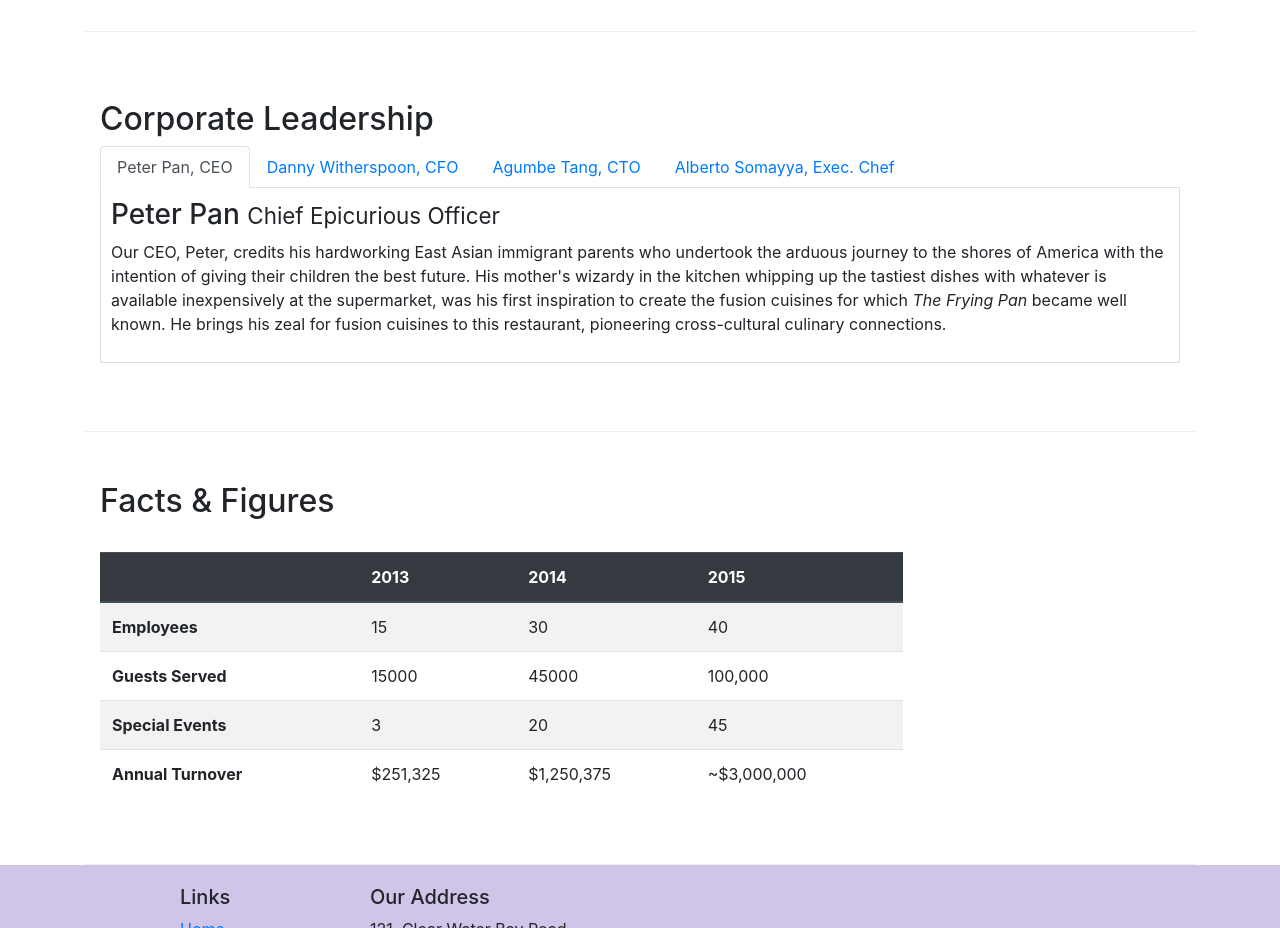
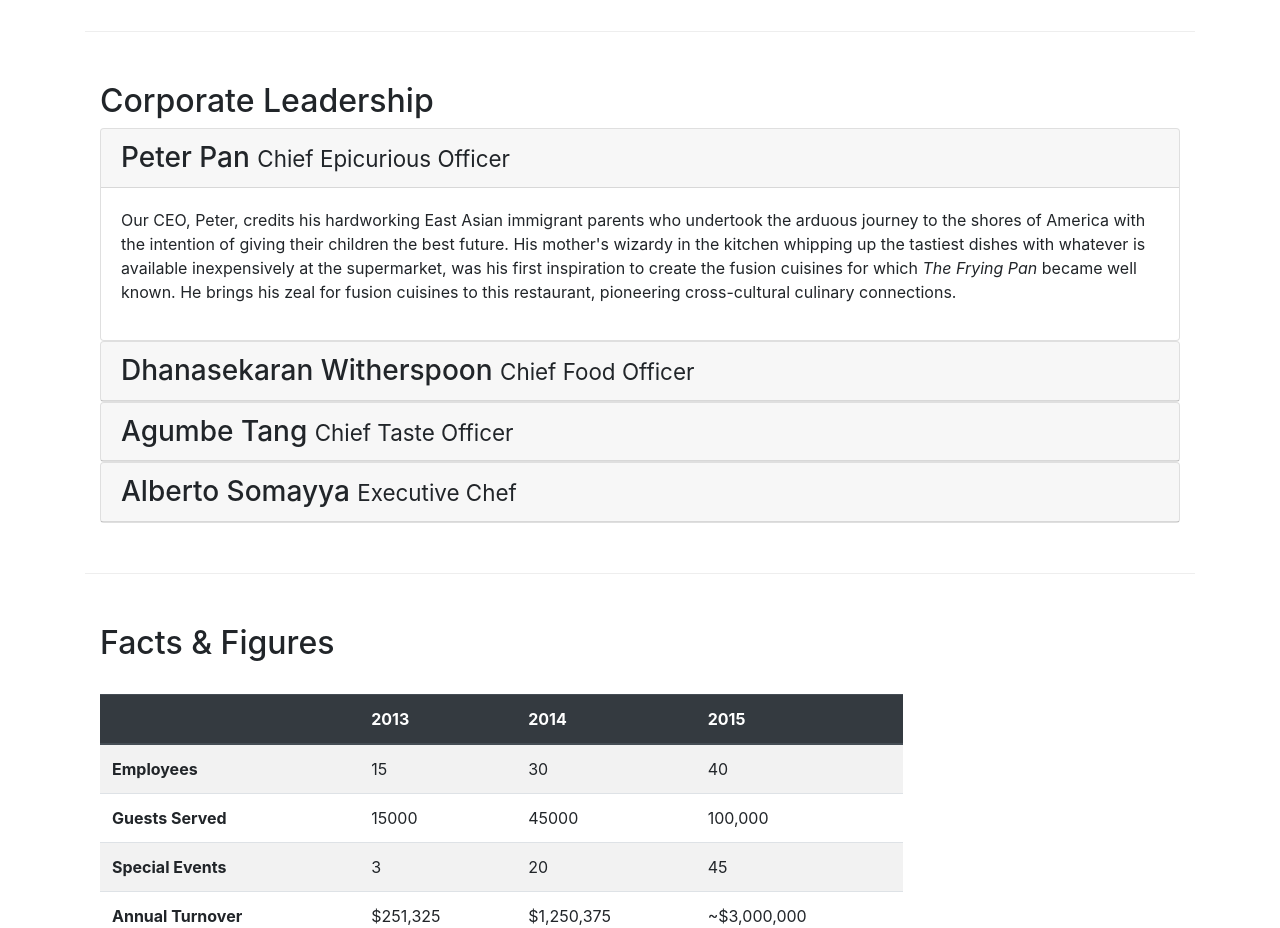
Before and after one commit to parmar-abhinav/Coursera-Bootstrap-Restorante, a website: page aboutus.html in a window 1280 px wide. Shown: the part 940-1868 px from the top of the page. Drawn offline with nearby package versions, Linux system fonts and the light colour scheme.

Commit message:
Accordion

```diff
--- a/aboutus.html
+++ b/aboutus.html
@@ -112,7 +112,7 @@
             <div class="col-12">
                 <h2>Corporate Leadership</h2>
 
-                <ul class="nav nav-tabs">
+                <!-- <ul class="nav nav-tabs">
                     <li class="nav-item">
                         <a class="nav-link active" href="#peter" role="tab" data-toggle="tab">Peter Pan, CEO</a>
                     </li>
@@ -125,59 +125,108 @@
                     <li class="nav-item">
                         <a class="nav-link" href="#alberto" role="tab" data-toggle="tab">Alberto Somayya, Exec. Chef</a>
                     </li>
-                </ul>
-                <div class="tab-content">
+                </ul> -->
 
-                    <div role="tabpanel" class="tab-pane fade show active" id="peter">
-                        <h3>Peter Pan <small>Chief Epicurious Officer</small></h3>
-                        <p class="d-none d-sm-block">Our CEO, Peter, credits his hardworking East Asian immigrant
+
+
+                <div id="accordion">
+
+
+                    <div class="card">
+                        <div class="card-header" role="tab" id="peterhead">
+                            <h3 class="mb-0">
+                                <a data-toggle="collapse" data-target="#peter">
+                                    Peter Pan <small>Chief Epicurious Officer</small>
+                                </a>
+                            </h3>
+                        </div>
+                        <div class="collapse show" id="peter" data-parent="#accordion">
+                            <div class="card-body">
+                                <p class="d-none d-sm-block">Our CEO, Peter, credits his hardworking East Asian
+                                    immigrant
                                     parents who undertook the arduous
-                            journey to the shores of America with the intention of giving their children the best
+                                    journey to the shores of America with the intention of giving their children the
+                                    best
                                     future. His
-                            mother's wizardy in the kitchen whipping up the tastiest dishes with whatever is available
-                            inexpensively at the supermarket, was his first inspiration to create the fusion cuisines
+                                    mother's wizardy in the kitchen whipping up the tastiest dishes with whatever is
+                                    available
+                                    inexpensively at the supermarket, was his first inspiration to create the fusion
+                                    cuisines
                                     for which
-                            <em>The Frying Pan</em> became well known. He brings his zeal for fusion cuisines to this
+                                    <em>The Frying Pan</em> became well known. He brings his zeal for fusion cuisines to
+                                    this
                                     restaurant, pioneering cross-cultural culinary connections.</p>
                             </div>
+                        </div>
+                    </div>
 
-                    <div role="tabpanel" class="tab-pane fade" id="danny">
 
-                        <h3>Dhanasekaran Witherspoon <small>Chief Food Officer</small></h3>
+                    <div class="card">
+                        <div class="card-header" role="tab" id="dannyhead">
+                            <h3 class="mb-0">
+                                <a class="collapsed" data-toggle="collapse" data-target="#danny">
+                                    Dhanasekaran Witherspoon <small>Chief Food Officer</small>
+                                </a>
+                            </h3>
+                        </div>
+                        <div class="collapse" id="danny" data-parent="#accordion">
+                            <div class="card-body">
                                 <p class="d-none d-sm-block">Our CFO, Danny, as he is affectionately referred to by his
                                     colleagues, comes from a long established
                                     family tradition in farming and produce. His experiences growing up on a farm in the
                                     Australian
-                            outback gave him great appreciation for varieties of food sources. As he puts it in his own
+                                    outback gave him great appreciation for varieties of food sources. As he puts it in
+                                    his own
                                     words,
                                     <em>Everything that runs, wins, and everything that stays, pays!</em></p>
-
                             </div>
-
-                    <div role="tabpanel" class="tab-pane fade" id="agumbe">
-                        <h3>Agumbe Tang <small>Chief Taste Officer</small></h3>
-                        <p class="d-none d-sm-block">Blessed with the most discerning gustatory sense, Agumbe, our CTO,
+                        </div>
+                    </div>
+                    <div class="card">
+                        <div class="card-header" role="tab" id="agumbehead">
+                            <h3 class="mb-0">
+                                <a class="collapsed" data-toggle="collapse" data-target="#agumbe">
+                                    Agumbe Tang <small>Chief Taste Officer</small>
+                                </a>
+                            </h3>
+                        </div>
+                        <div class="collapse" id="agumbe" data-parent="#accordion">
+                            <div class="card-body">
+                                <p class="d-none d-sm-block">Blessed with the most discerning gustatory sense, Agumbe,
+                                    our CTO,
                                     personally ensures that every dish
-                            that we serve meets his exacting tastes. Our chefs dread the tongue lashing that ensues if
+                                    that we serve meets his exacting tastes. Our chefs dread the tongue lashing that
+                                    ensues if
                                     their
-                            dish does not meet his exacting standards. He lives by his motto, <em>You click only if you
+                                    dish does not meet his exacting standards. He lives by his motto, <em>You click only
+                                        if you
                                         survive
                                         my lick.</em></p>
                             </div>
-
-                    <div role="tabpanel" class="tab-pane fade" id="alberto">
-
-                        <h3>Alberto Somayya <small>Executive Chef</small></h3>
-                        <p class="d-none d-sm-block">Award winning three-star Michelin chef with wide International
+                        </div>
+                    </div>
+                    <div class="card">
+                        <div class="card-header" role="tab" id="albertohead">
+                            <h3 class="mb-0">
+                                <a class="collapsed" data-toggle="collapse" data-target="#alberto">
+                                    Alberto Somayya <small>Executive Chef</small>
+                                </a>
+                            </h3>
+                        </div>
+                        <div class="collapse" id="alberto" data-parent="#accordion">
+                            <div class="card-body">
+                                <p class="d-none d-sm-block">Award winning three-star Michelin chef with wide
+                                    International
                                     experience having worked closely with
-                            whos-who in the culinary world, he specializes in creating mouthwatering Indo-Italian fusion
-                            experiences. He says, <em>Put together the cuisines from the two craziest cultures, and you
+                                    whos-who in the culinary world, he specializes in creating mouthwatering
+                                    Indo-Italian fusion
+                                    experiences. He says, <em>Put together the cuisines from the two craziest cultures,
+                                        and you
                                         get a
                                         winning hit! Amma Mia!</em></p>
-
                             </div>
-
-
+                        </div>
+                    </div>
 
                 </div>
 
@@ -281,7 +330,9 @@
             </div>
         </div>
     </footer>
-
+    <script src="node_modules/jquery/dist/jquery.slim.min.js"></script>
+    <script src="node_modules/popper.js/dist/umd/popper.min.js"></script>
+    <script src="node_modules/bootstrap/dist/js/bootstrap.min.js"></script>
 </body>
 
 </html>
```
Lines whose indentation alone changed are shown as unchanged.
